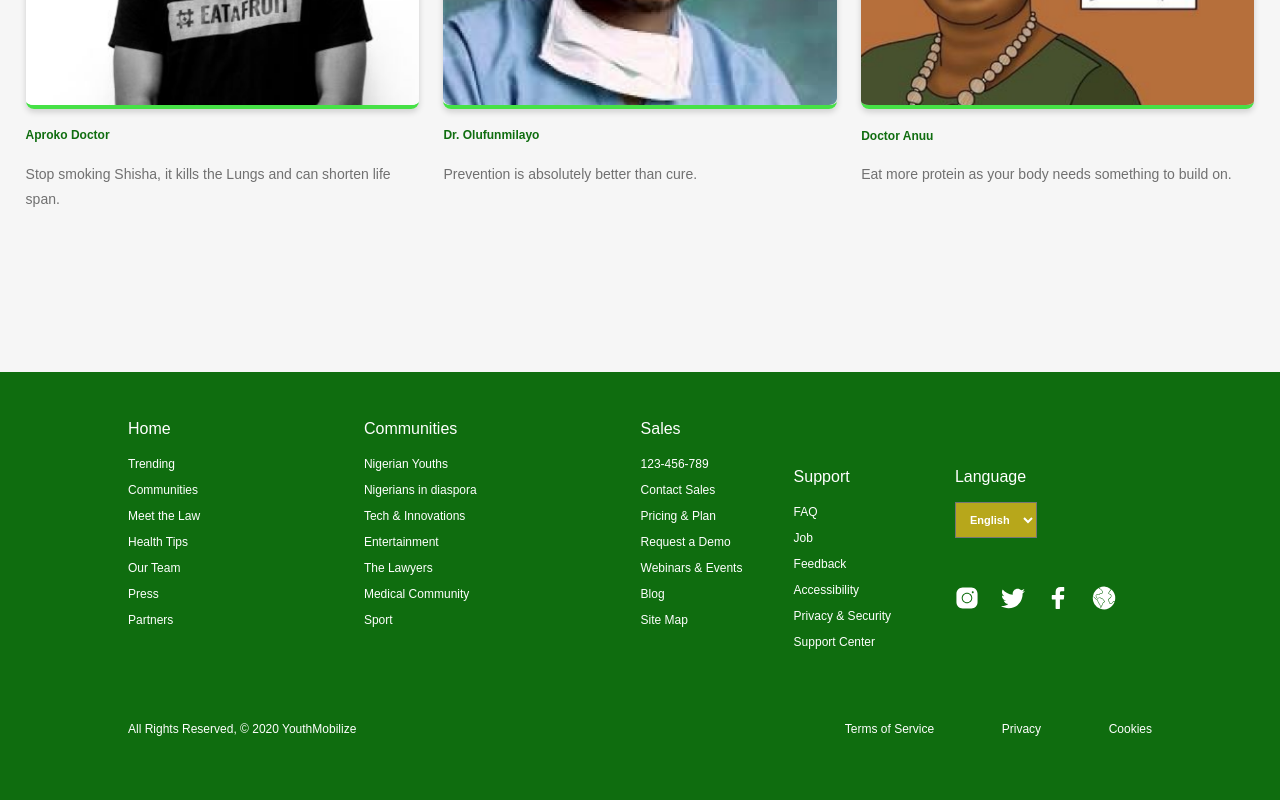
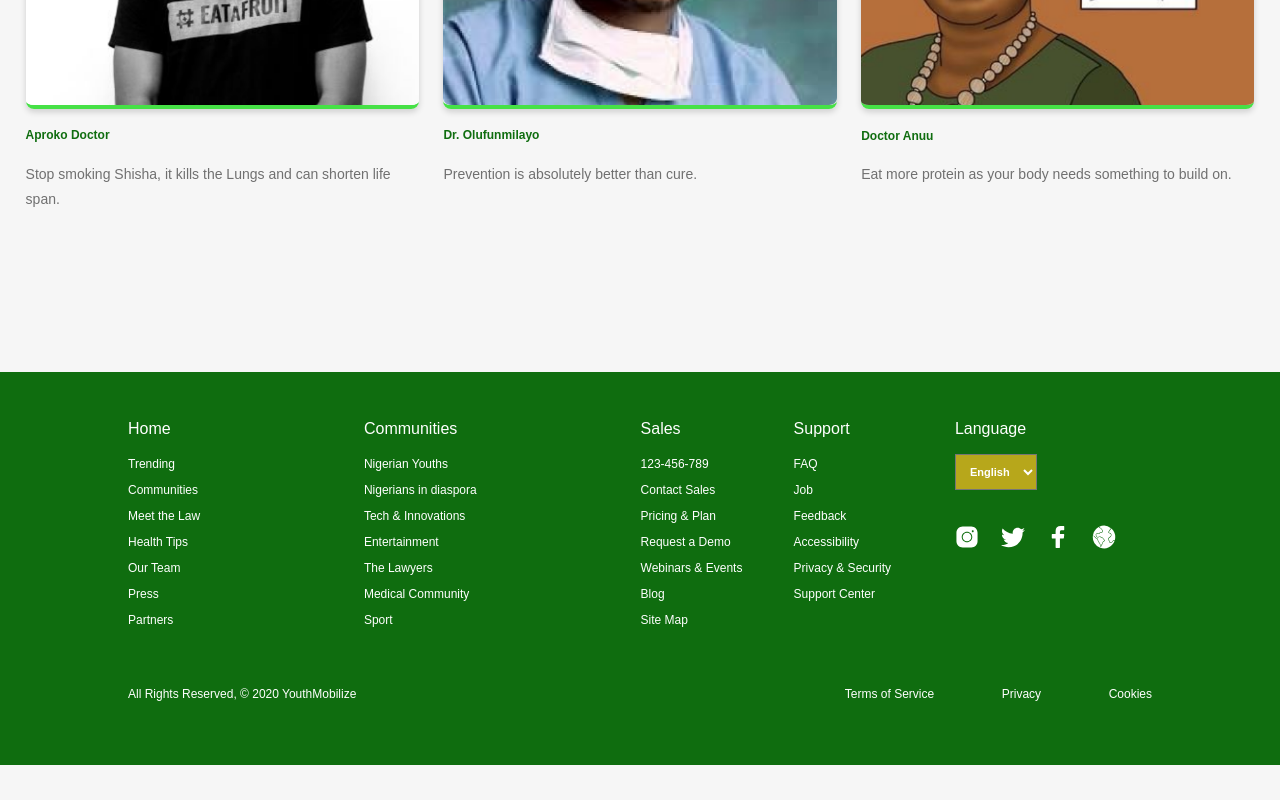
Before and after one commit to SirPm/youthMobilize, a Vue app: page / in a window 1280 px wide. Shown: the part 3846-4646 px from the top of the page. After the commit the page ends 4611 px from the top, so only its background shows below. Built offline with nearby package versions, Linux system fonts and the light colour scheme.

Commit message:
footer issues

```diff
--- a/src/components/Footer.vue
+++ b/src/components/Footer.vue
@@ -112,6 +112,7 @@ export default {
 
             .footer-links .lower-footer-links {
                 width: 35%;
+                margin-top: 0;
             }
 
             .lower-footer-links .footer-link-div, .lower-footer-links .footer-lang-and-social {
@@ -210,7 +211,7 @@ export default {
         font-size: 11px;
         color: #34B434;
         font-weight: bold;
-        margin-bottom: 3rem;
+        margin-bottom: 35px;
     }
 
     .social-icons {
@@ -239,7 +240,7 @@ export default {
     }
 
     .footer-ending {
-        margin-top: 3rem;
+        margin-top: 35px;
         font-size: 12px;
     }
 
```
